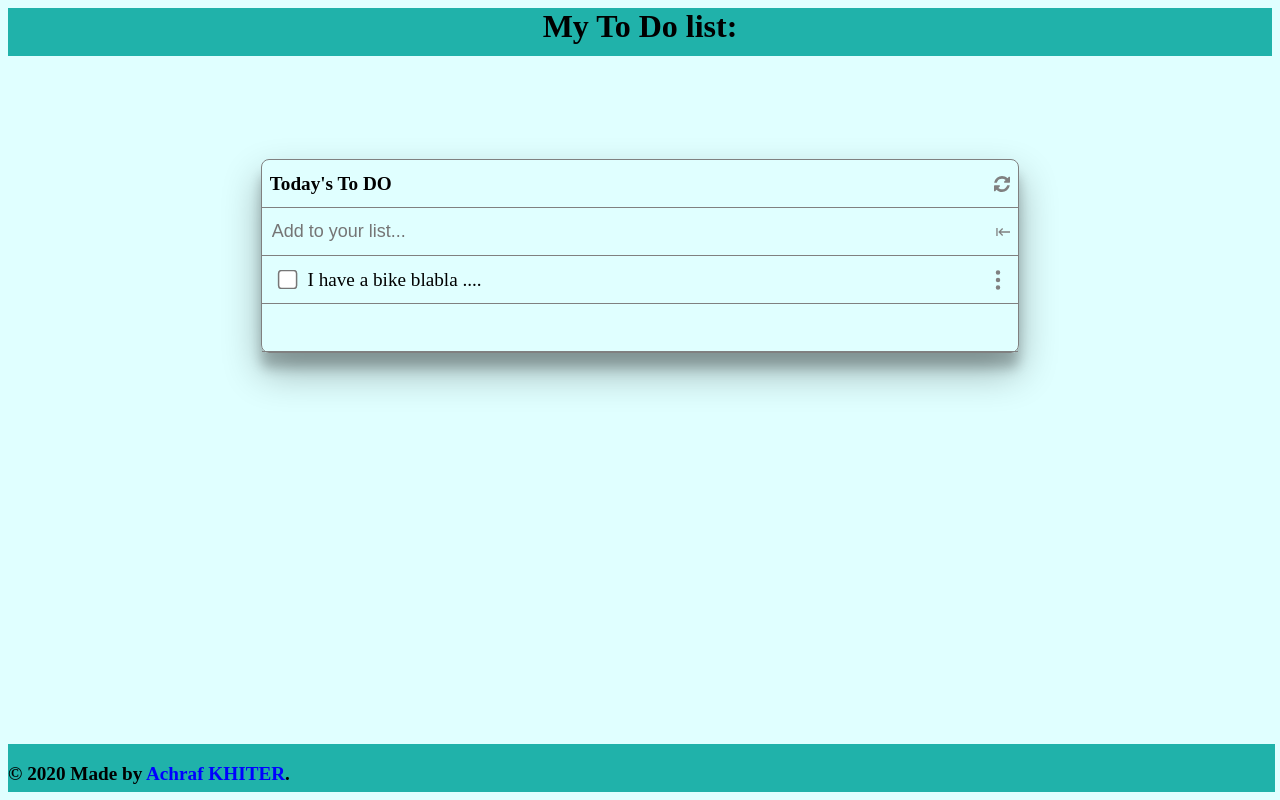
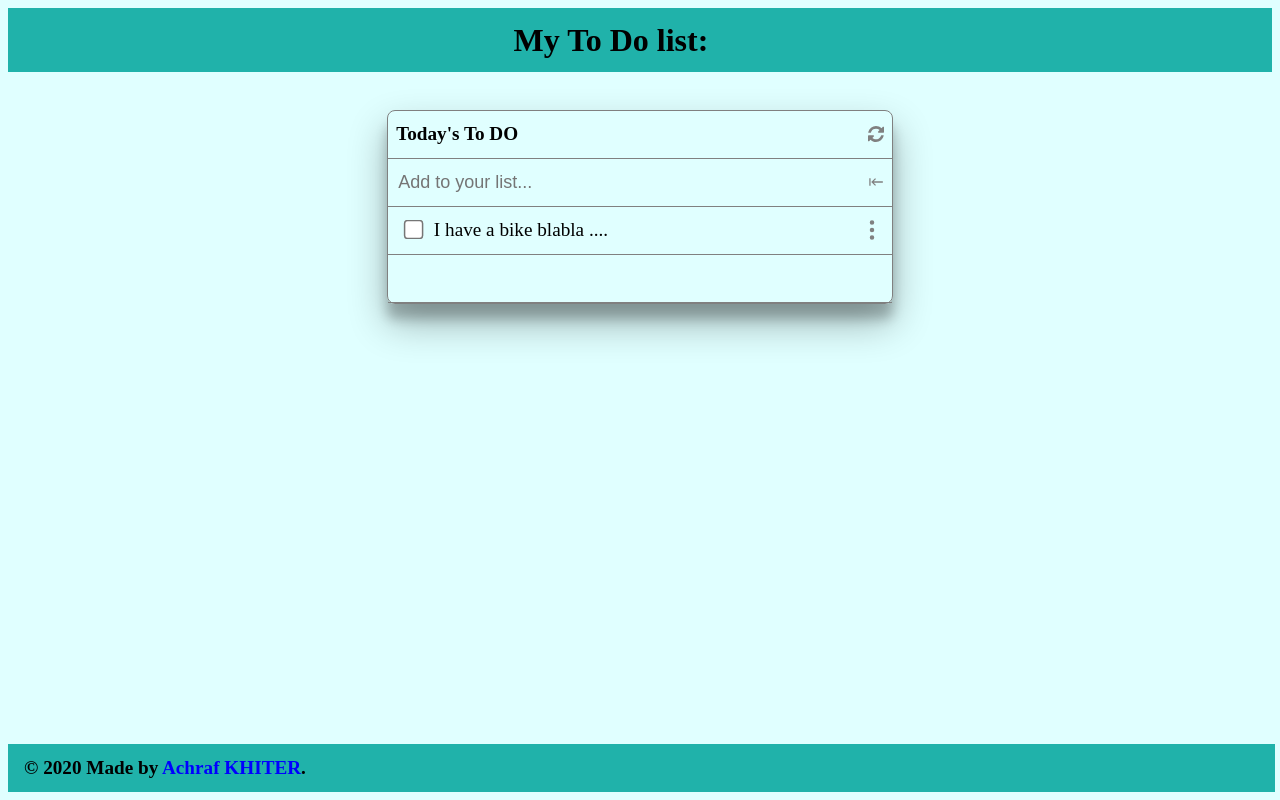
Before and after one commit to khitermedachraf/To-Do-list, a website built with webpack: page src/index.html in a window 1280 px wide. Built offline with nearby package versions, Linux system fonts and the light colour scheme.

Commit message:
Update css to style the static todo-list

```diff
--- a/src/style.css
+++ b/src/style.css
@@ -8,13 +8,8 @@ body {
   background-color: lightcyan;
 }
 
-header h1 {
-  text-align: center;
-  margin: 0;
-}
-
 header {
-  height: 3em;
+  height: 4em;
 }
 
 footer {
@@ -22,6 +17,18 @@ footer {
   bottom: 8px;
   width: 99%;
   height: 3em;
+  padding-left: 1em;
+}
+
+header,
+footer {
+  display: flex;
+  align-items: center;
+  background-color: lightseagreen;
+}
+
+header h1 {
+  padding-left: 40%;
 }
 
 footer a {
@@ -29,15 +36,10 @@ footer a {
   color: blue;
 }
 
-header,
-footer {
-  background-color: lightseagreen;
-}
-
 .container {
   display: table;
   width: 100%;
-  height: 50vh;
+  padding-top: 3%;
 }
 
 .list-container {
@@ -47,7 +49,7 @@ footer {
 }
 
 #todo-list {
-  width: 60%;
+  width: 40%;
   margin: auto;
   border: 1px solid grey;
   border-radius: 8px;
```
